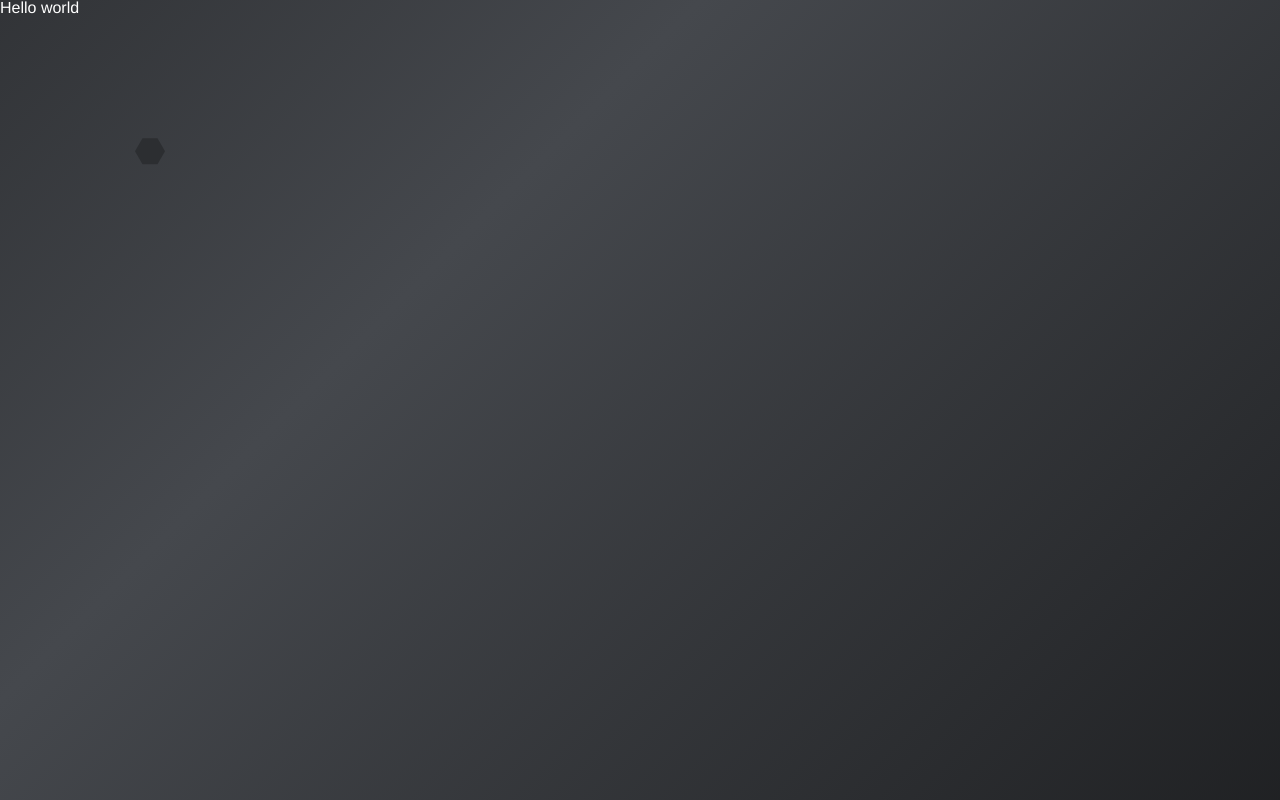
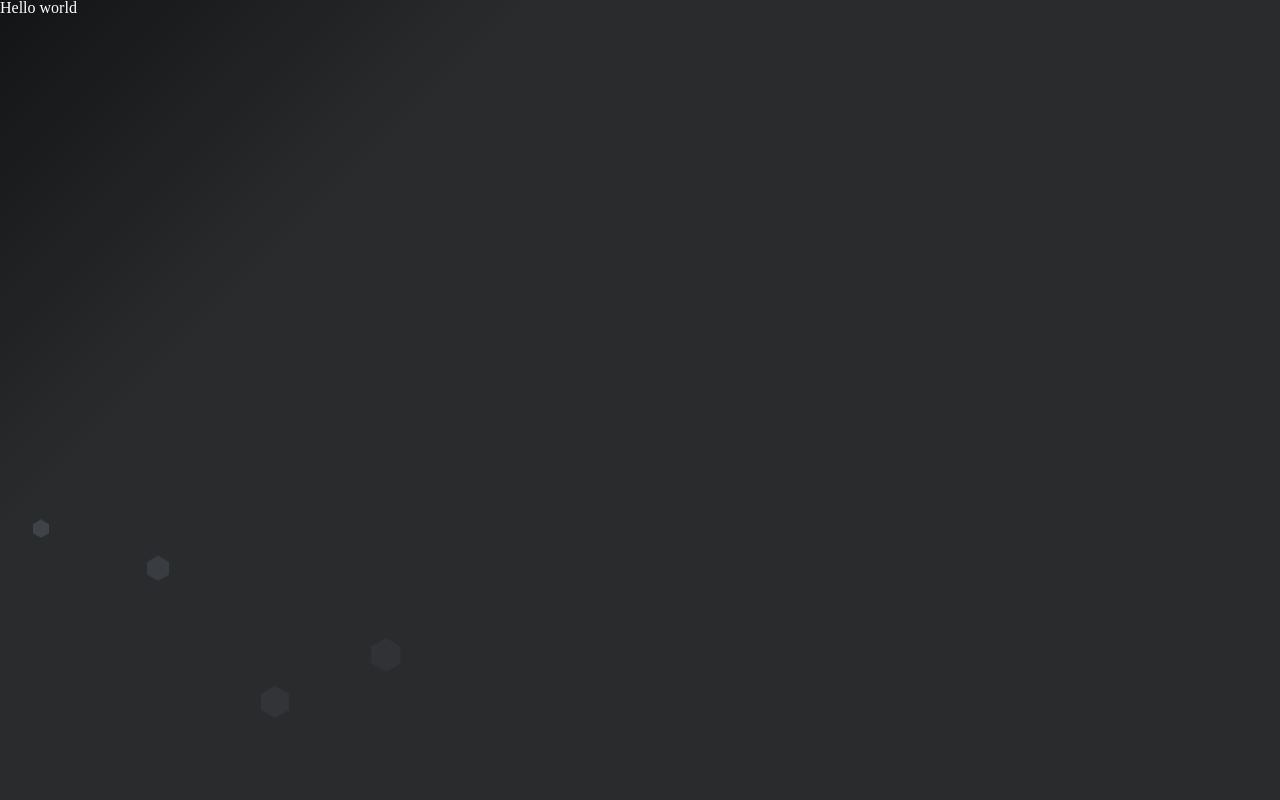
Before and after one commit to alexandre-combemorel/resume, a Vue app: page /#/ in a window 1280 px wide. Built offline with nearby package versions, Linux system fonts and the light colour scheme.

Commit message:
animation for portfolio

```diff
--- a/package.json
+++ b/package.json
@@ -38,6 +38,7 @@
     "extract-text-webpack-plugin": "^3.0.0",
     "file-loader": "^1.1.4",
     "friendly-errors-webpack-plugin": "^1.6.1",
+    "gsap": "^2.0.1",
     "html-webpack-plugin": "^2.30.1",
     "node-notifier": "^5.1.2",
     "node-sass": "^4.9.0",
--- a/src/components/Resume.vue
+++ b/src/components/Resume.vue
@@ -1,87 +1,26 @@
 <template>
   <div class="resume">
-    <div class="hexagon"><svg xmlns="http://www.w3.org/2000/svg" width="100%" height="300" version="1.1" xmlns:xlink="http://www.w3.org/1999/xlink"><polygon class="hex" points="300,150 225,280 75,280 0,150 75,20 225,20"></polygon></svg></div>
+    <background-animation></background-animation>
     <timeline></timeline>
   </div>
 </template>
 
 <script>
 import Timeline from '@/components/widgets/Timeline';
+import BackgroundAnimation from '@/components/widgets/BackgroundAnimation';
 
 export default {
   name: 'Resume',
   components: {
     Timeline,
+    BackgroundAnimation,
   },
 };
 </script>
 
 <style lang="scss" scoped>
 .resume {
-  font-family: 'Avenir', Helvetica, Arial, sans-serif;
-  -webkit-font-smoothing: antialiased;
-  -moz-osx-font-smoothing: grayscale;
-  width: 100wh;
+  width: 100vw;
   height: 100vh;
-  color: #fff;
-  background-color: #45484d; // Old browsers
-  background: linear-gradient(
-    135deg,
-    #45484d 0%,
-    #000000 39%,
-    #000000 39%,
-    #45484d 69%,
-    #000000 100%
-  );
-  background-size: 400% 400%;
-  -webkit-animation: Gradient 15s ease infinite;
-  -moz-animation: Gradient 15s ease infinite;
-  animation: Gradient 15s ease infinite;
-}
-
-.hexagon {
-  position: absolute;
-  transform: scale(0.1);
-  svg {
-    .hex {
-      fill:#2c2e31;
-    }
-  }
-}
-
-@-webkit-keyframes Gradient {
-  0% {
-    background-position: 0% 50%;
-  }
-  50% {
-    background-position: 100% 50%;
-  }
-  100% {
-    background-position: 0% 50%;
-  }
-}
-
-@-moz-keyframes Gradient {
-  0% {
-    background-position: 0% 50%;
-  }
-  50% {
-    background-position: 100% 50%;
-  }
-  100% {
-    background-position: 0% 50%;
-  }
-}
-
-@keyframes Gradient {
-  0% {
-    background-position: 0% 50%;
-  }
-  50% {
-    background-position: 100% 50%;
-  }
-  100% {
-    background-position: 0% 50%;
-  }
 }
 </style>
--- /dev/null
+++ b/src/components/widgets/BackgroundAnimation.vue
@@ -0,0 +1,87 @@
+<template>
+  <div class="hexagon__container">
+    <div v-for="n in 20" class="hexagon" :id="'hexagon' + n" :key="n">
+      <svg version="1.1" xmlns="http://www.w3.org/2000/svg" width="26" height="30" viewbox="0 0 25.980762113533157 30"><path fill="#45484d" d="M12.990381056766578 0L25.980762113533157 7.5L25.980762113533157 22.5L12.990381056766578 30L0 22.5L0 7.5Z"></path></svg>
+    </div>
+  </div>
+</template>
+
+<script>
+import { TweenMax, TimelineLite } from 'gsap';// eslint-disable-line
+
+export default {
+  name: 'BackgroundAnimation',
+  data() {
+    return {
+      durationTime: 3,
+    };
+  },
+  methods: {
+    getRandomArbitrary() {
+      const max = 100;
+      const min = 0;
+      return (Math.random() * (max - min)) + min;
+    },
+    animateSequenceBlock(num) {
+      const tl = new TimelineLite({ onComplete: () => { tl.restart(); } });
+      tl.startTime(num);
+      const el = document.getElementById(`hexagon${num}`);
+      tl.to(el, this.durationTime, { transform: 'scale(0.5)', opacity: 1, left: '-30px', top: `${this.getRandomArbitrary()}vh`, ease: Linear.easeNone })// eslint-disable-line
+        .to(el, this.durationTime, { transform: 'scale(1.2)', opacity: 0.2, left: '25%', top: `${this.getRandomArbitrary()}vh`, ease: Linear.easeNone })// eslint-disable-line
+        .to(el, this.durationTime, { transform: 'scale(0.8)', opacity: 0.7, left: '50%', top: `${this.getRandomArbitrary()}vh`, ease: Linear.easeNone })// eslint-disable-line
+        .to(el, this.durationTime, { transform: 'scale(1)', opacity: 0.3, left: '75%', top: `${this.getRandomArbitrary()}vh`, ease: Linear.easeNone })// eslint-disable-line
+        .to(el, this.durationTime, { transform: 'scale(1)', opacity: 1, left: '105%', top: `${this.getRandomArbitrary()}vh`, ease: Linear.easeNone });// eslint-disable-line
+    },
+  },
+  mounted() {
+    for (let i = 1; i <= 20; i += 1) {
+      this.animateSequenceBlock(i);
+    }
+  },
+};
+</script>
+
+<style lang="scss" scoped>
+.hexagon__container {
+  position: absolute;
+  font-family: 'Avenir', Helvetica, Arial, sans-serif;
+  -webkit-font-smoothing: antialiased;
+  -moz-osx-font-smoothing: grayscale;
+  width: 100vw;
+  height: 100vh;
+  background-color: #45484d; // Old browsers
+  background: linear-gradient(135deg, #000000 0%,#292b2d 22%,#000000 55%,#292b2d 67%);;
+  background-size: 400% 400%;
+  -webkit-animation: Gradient 15s ease infinite;
+  -moz-animation: Gradient 15s ease infinite;
+  animation: Gradient 15s ease infinite;
+
+  .hexagon {
+    position: absolute;
+    transform: translateX(-100%);
+    svg {
+      .hex {
+        fill: #2c2e31;
+      }
+    }
+  }
+}
+
+@-webkit-keyframes Gradient {
+  0%    { background-position: 0% 50%; }
+  50%   { background-position: 100% 50%; }
+  100%  { background-position: 0% 50%; }
+}
+
+@-moz-keyframes Gradient {
+  0%    { background-position: 0% 50%; }
+  50%   { background-position: 100% 50%; }
+  100%  { background-position: 0% 50%; }
+}
+
+@keyframes Gradient {
+  0%    { background-position: 0% 50%; }
+  50%   { background-position: 100% 50%; }
+  100%  { background-position: 0% 50%; }
+}
+</style>
--- a/src/components/widgets/Timeline.vue
+++ b/src/components/widgets/Timeline.vue
@@ -14,3 +14,10 @@ export default {
   },
 };
 </script>
+
+<style lang="scss" scoped>
+.timeline {
+  position: absolute;
+  color: #fff;
+}
+</style>
```
Also changed, not shown: 1 other file (tests, documents, lock files or other folders).
